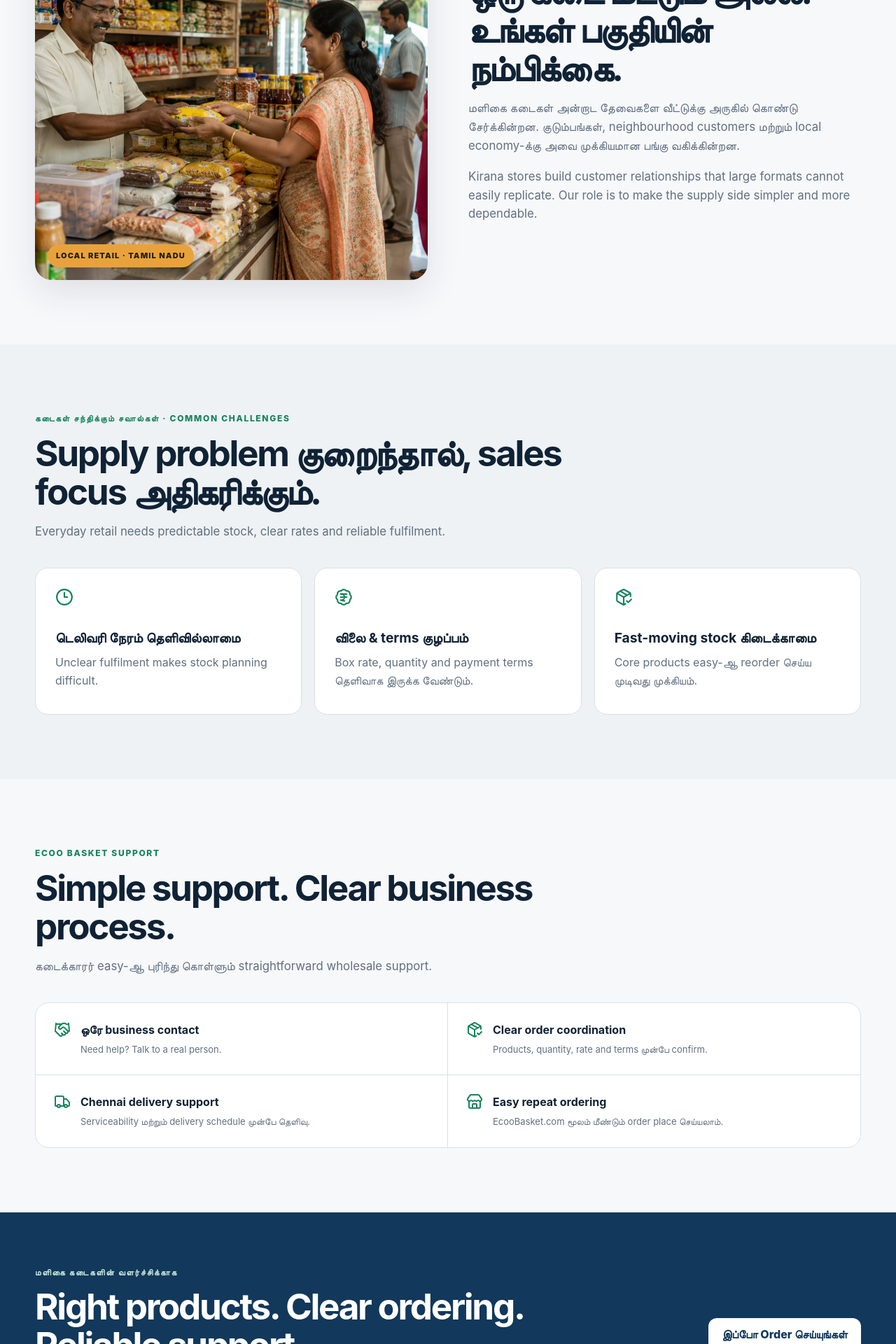
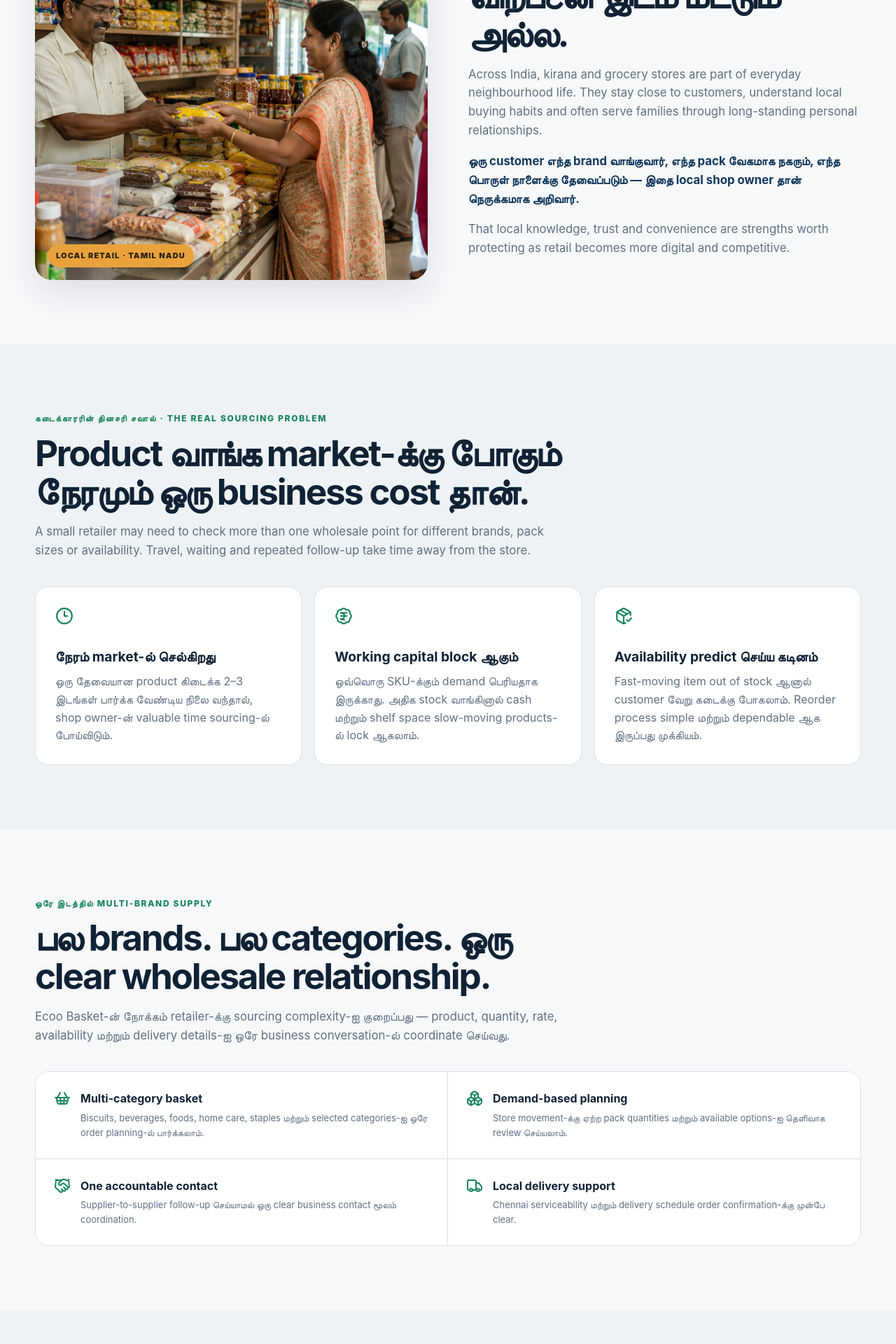
Before and after one commit to RAGAVA00222/ecoobasketb2b, a Next.js app: page /kirana in a window 1280 px wide. Shown: the part 880-2800 px from the top of the page at 70% size. Built offline with nearby package versions, Linux system fonts and the light colour scheme.

Commit message:
Expand kirana store story and retailer support

```diff
--- a/pages/kirana.tsx
+++ b/pages/kirana.tsx
@@ -1,10 +1,38 @@
 import Head from 'next/head';
-import {BadgeIndianRupee,Clock3,Handshake,PackageCheck,Store,Truck} from 'lucide-react';
+import {BadgeIndianRupee,Boxes,Clock3,Handshake,MapPin,PackageCheck,ShoppingBasket,Store,Truck,UsersRound} from 'lucide-react';
 import {CTA,InnerHero,PageShell,SectionHead} from '../components/Site';
-export default function Kirana(){return <PageShell><Head><title>Kirana Stores | Ecoo Basket B2B</title><meta name='description' content='Ecoo Basket supports Chennai kirana and grocery stores with clear wholesale ordering and dependable FMCG delivery support.'/></Head><main>
-<InnerHero eyebrow='கிரானா & மளிகை கடைகளுக்காக · FOR KIRANA STORES' title='உங்கள் கடைக்கு நம்பகமான wholesale supply partner.' body='Neighbourhood retail runs on trust, availability and speed. Ecoo Basket makes FMCG sourcing, ordering and Chennai delivery easier to manage.' tamil='மளிகை கடைகளுக்கு தேவையான பொருட்கள், தெளிவான விலை, எளிய ஆர்டர் மற்றும் நம்பகமான டெலிவரி ஆதரவு.' />
-<section className='section wrap split'><div className='image-panel portrait'><img src='/assets/images/services/04_Retail_Partner.jpg' alt='Tamil Nadu kirana store'/><span className='image-tag'>LOCAL RETAIL · TAMIL NADU</span></div><div className='split-copy'><span className='eyebrow'>மளிகை கடையின் முக்கியத்துவம் · THE KIRANA STORY</span><h2>ஒரு கடை மட்டும் அல்ல. உங்கள் பகுதியின் நம்பிக்கை.</h2><p>மளிகை கடைகள் அன்றாட தேவைகளை வீட்டுக்கு அருகில் கொண்டு சேர்க்கின்றன. குடும்பங்கள், neighbourhood customers மற்றும் local economy-க்கு அவை முக்கியமான பங்கு வகிக்கின்றன.</p><p>Kirana stores build customer relationships that large formats cannot easily replicate. Our role is to make the supply side simpler and more dependable.</p></div></section>
-<section className='section soft'><div className='wrap'><SectionHead eyebrow='கடைகள் சந்திக்கும் சவால்கள் · COMMON CHALLENGES' title='Supply problem குறைந்தால், sales focus அதிகரிக்கும்.' body='Everyday retail needs predictable stock, clear rates and reliable fulfilment.'/><div className='card-grid three'><article className='feature-card'><Clock3/><h3>டெலிவரி நேரம் தெளிவில்லாமை</h3><p>Unclear fulfilment makes stock planning difficult.</p></article><article className='feature-card'><BadgeIndianRupee/><h3>விலை & terms குழப்பம்</h3><p>Box rate, quantity and payment terms தெளிவாக இருக்க வேண்டும்.</p></article><article className='feature-card'><PackageCheck/><h3>Fast-moving stock கிடைக்காமை</h3><p>Core products easy-ஆ reorder செய்ய முடிவது முக்கியம்.</p></article></div></div></section>
-<section className='section wrap'><SectionHead eyebrow='ECOO BASKET SUPPORT' title='Simple support. Clear business process.' body='கடைக்காரர் easy-ஆ புரிந்து கொள்ளும் straightforward wholesale support.'/><div className='support-table'><div><Handshake/><b>ஒரே business contact</b><span>Need help? Talk to a real person.</span></div><div><PackageCheck/><b>Clear order coordination</b><span>Products, quantity, rate and terms முன்பே confirm.</span></div><div><Truck/><b>Chennai delivery support</b><span>Serviceability மற்றும் delivery schedule முன்பே தெளிவு.</span></div><div><Store/><b>Easy repeat ordering</b><span>EcooBasket.com மூலம் மீண்டும் order place செய்யலாம்.</span></div></div></section>
-<section className='kirana-band'><div className='wrap kirana-inner'><div><span className='eyebrow light'>மளிகை கடைகளின் வளர்ச்சிக்காக</span><h2>Right products. Clear ordering. Reliable support.</h2><p className='tamil'>உங்கள் கடை shelves ready-ஆ இருக்க, wholesale supply process simple-ஆ இருக்க வேண்டும்.</p></div><a className='btn btn-light' href='https://ecoobasket.com' target='_blank' rel='noreferrer'>இப்போ Order செய்யுங்கள்</a></div></section>
-<CTA title='Keep your shelves ready for the next customer.' body='Place your wholesale order through EcooBasket.com or speak with our Chennai team.' primary='Order Now' primaryHref='https://ecoobasket.com' secondary='Contact Support' secondaryHref='/contact'/></main></PageShell>}
+
+export default function Kirana(){return <PageShell><Head>
+<title>Kirana Stores | Ecoo Basket B2B</title>
+<meta name='description' content='Ecoo Basket supports Chennai kirana and grocery stores with practical multi-brand FMCG sourcing, clear wholesale ordering and dependable local delivery support.'/>
+</Head><main>
+<InnerHero eyebrow='கிரானா & மளிகை கடைகளுக்காக · FOR KIRANA STORES' title='உங்கள் கடை — உங்கள் பகுதியின் நம்பிக்கை.' body='Kirana retail is built on relationships, convenience and everyday availability. Ecoo Basket helps make the supply side simpler, clearer and more dependable.' tamil='கடைக்காரர் market-க்கு நேரம் செலவிடாமல், கடையிலும் customer-களுடனும் அதிக நேரம் செலவிட உதவும் wholesale supply support.' />
+
+<section className='section wrap split'><div className='image-panel portrait'><img src='/assets/images/services/04_Retail_Partner.jpg' alt='Tamil Nadu kirana store'/><span className='image-tag'>LOCAL RETAIL · TAMIL NADU</span></div><div className='split-copy'><span className='eyebrow'>இந்தியாவின் LOCAL RETAIL BACKBONE</span><h2>ஒரு மளிகைக் கடை என்பது விற்பனை இடம் மட்டும் அல்ல.</h2><p>Across India, kirana and grocery stores are part of everyday neighbourhood life. They stay close to customers, understand local buying habits and often serve families through long-standing personal relationships.</p><p className='tamil dark'>ஒரு customer எந்த brand வாங்குவார், எந்த pack வேகமாக நகரும், எந்த பொருள் நாளைக்கு தேவைப்படும் — இதை local shop owner தான் நெருக்கமாக அறிவார்.</p><p>That local knowledge, trust and convenience are strengths worth protecting as retail becomes more digital and competitive.</p></div></section>
+<section className='section soft'><div className='wrap'><SectionHead eyebrow='கடைக்காரரின் தினசரி சவால் · THE REAL SOURCING PROBLEM' title='Product வாங்க market-க்கு போகும் நேரமும் ஒரு business cost தான்.' body='A small retailer may need to check more than one wholesale point for different brands, pack sizes or availability. Travel, waiting and repeated follow-up take time away from the store.'/><div className='card-grid three'>
+<article className='feature-card'><Clock3/><h3>நேரம் market-ல் செல்கிறது</h3><p>ஒரு தேவையான product கிடைக்க 2–3 இடங்கள் பார்க்க வேண்டிய நிலை வந்தால், shop owner-ன் valuable time sourcing-ல் போய்விடும்.</p></article>
+<article className='feature-card'><BadgeIndianRupee/><h3>Working capital block ஆகும்</h3><p>ஒவ்வொரு SKU-க்கும் demand பெரியதாக இருக்காது. அதிக stock வாங்கினால் cash மற்றும் shelf space slow-moving products-ல் lock ஆகலாம்.</p></article>
+<article className='feature-card'><PackageCheck/><h3>Availability predict செய்ய கடினம்</h3><p>Fast-moving item out of stock ஆனால் customer வேறு கடைக்கு போகலாம். Reorder process simple மற்றும் dependable ஆக இருப்பது முக்கியம்.</p></article>
+</div></div></section>
+
+<section className='section wrap'><SectionHead eyebrow='ஒரே இடத்தில் MULTI-BRAND SUPPLY' title='பல brands. பல categories. ஒரு clear wholesale relationship.' body='Ecoo Basket-ன் நோக்கம் retailer-க்கு sourcing complexity-ஐ குறைப்பது — product, quantity, rate, availability மற்றும் delivery details-ஐ ஒரே business conversation-ல் coordinate செய்வது.'/><div className='support-table'>
+<div><ShoppingBasket/><b>Multi-category basket</b><span>Biscuits, beverages, foods, home care, staples மற்றும் selected categories-ஐ ஒரே order planning-ல் பார்க்கலாம்.</span></div>
+<div><Boxes/><b>Demand-based planning</b><span>Store movement-க்கு ஏற்ற pack quantities மற்றும் available options-ஐ தெளிவாக review செய்யலாம்.</span></div>
+<div><Handshake/><b>One accountable contact</b><span>Supplier-to-supplier follow-up செய்யாமல் ஒரு clear business contact மூலம் coordination.</span></div>
+<div><Truck/><b>Local delivery support</b><span>Chennai serviceability மற்றும் delivery schedule order confirmation-க்கு முன்பே clear.</span></div>
+</div></section>
+<section className='section soft'><div className='wrap'><SectionHead eyebrow='LOCAL RETAIL IN A DIGITAL MARKET' title='E-commerce வளர்ந்தாலும், neighbourhood trust-க்கு இன்னும் value இருக்கிறது.' body='Customers increasingly expect wider choice, clear pricing and convenience. Kirana stores can stay strong by combining their local relationships with better sourcing and faster replenishment.'/><div className='card-grid three'>
+<article className='feature-card'><UsersRound/><h3>Customer trust</h3><p>Regular customers shop where they are known, understood and served quickly. இந்த relationship kirana store-ன் பெரிய strength.</p></article>
+<article className='feature-card'><Store/><h3>Stay close to the customer</h3><p>Owner market-க்கு போகும் நேரம் குறைந்தால், shop service, customer conversation மற்றும் selling-க்கு அதிக நேரம் கிடைக்கும்.</p></article>
+<article className='feature-card'><MapPin/><h3>Local convenience</h3><p>Nearby availability, quick purchase and familiar service — digital competition இருந்தாலும் local retail-ன் practical advantage.</p></article>
+</div></div></section>
+
+<section className='section wrap'><div className='story-grid'><div><span className='eyebrow'>ECOO BASKET COMMITMENT</span><h2>கடைக்காரர் supply-ஐ chase பண்ணாமல், business-ஐ grow பண்ண வேண்டும்.</h2><p>Our role is not to replace the retailer. Our role is to strengthen the retailer with clearer sourcing, dependable order coordination and local FMCG supply support.</p><p className='tamil dark'>கடைக்காரரின் நேரம் கடையில் இருக்க வேண்டும். Customer-ஐ புரிந்து கொள்ள, shelves-ஐ ready வைத்திருக்க, repeat business build பண்ண — supply side பின்னால் support செய்ய வேண்டும்.</p></div><div className='principles'>
+<div><Handshake/><b>Trust before transactions</b><span>Long-term retailer relationship, clear communication and accountable support.</span></div>
+<div><PackageCheck/><b>Right stock, clearer planning</b><span>Availability and quantity information before order confirmation.</span></div>
+<div><Truck/><b>Supply that supports the store</b><span>Reduce avoidable sourcing effort and keep focus on local customers.</span></div>
+</div></div></section>
+
+<section className='kirana-band'><div className='wrap kirana-inner'><div><span className='eyebrow light'>மளிகை கடைகளின் வளர்ச்சிக்காக</span><h2>Stronger supply. More time in your store.</h2><p className='tamil'>பல இடங்களில் product தேடுவதற்குப் பதிலாக, உங்கள் கடை மற்றும் உங்கள் customer மீது focus செய்ய உதவும் B2B supply partner.</p></div><a className='btn btn-light' href='https://ecoobasket.com' target='_blank' rel='noreferrer'>Products பார்க்க & Order செய்ய</a></div></section>
+<CTA title='Keep your shelves ready for the next customer.' body='Place your wholesale order through EcooBasket.com or speak with our Chennai team.' primary='Order Now' primaryHref='https://ecoobasket.com' secondary='Contact Support' secondaryHref='/contact'/>
+</main></PageShell>}
```
